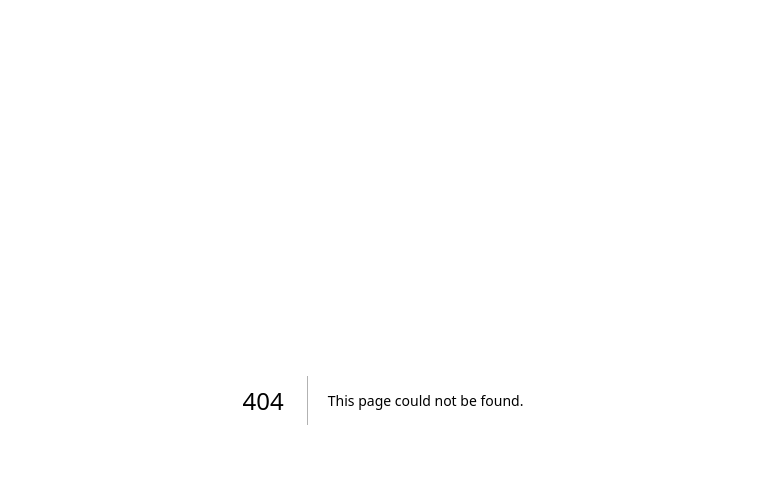
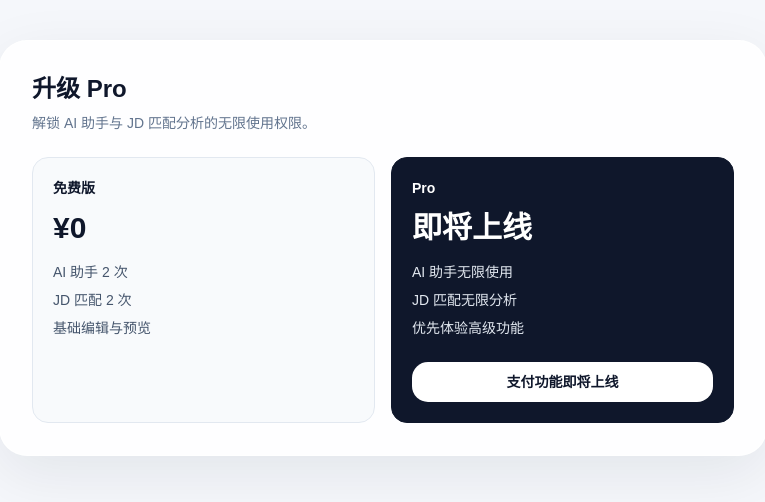
Before and after one commit to chen123-citizen/ai-resume-builder, a Next.js app: page /pricing in a window 1280 px wide. Before the commit this address had no page. Shown: the top 502 px of the page, without its empty margins (257-1022 px from the left). Built offline with nearby package versions, Linux system fonts and the light colour scheme.

Commit message:
feat: add usage display and upgrade modal with pricing page

```diff
--- a/app/components/AIAssistant.tsx
+++ b/app/components/AIAssistant.tsx
@@ -56,6 +56,7 @@ type Props = {
   jd: string;
   setResume: React.Dispatch<React.SetStateAction<Resume>>;
   className?: string;
+  onUpgradeRequired?: () => void;
 };
 
 type ChatMsg = { role: "user" | "assistant"; content: string };
@@ -68,7 +69,7 @@ const PROGRESS_STEPS = [
   "正在组织输出结构…",
 ] as const;
 
-export default function AIAssistant({ resume, jd, setResume, className }: Props) {
+export default function AIAssistant({ resume, jd, setResume, className, onUpgradeRequired, }: Props) {
   const pathname = usePathname();
   const resumeId = pathname.split("/").pop() || "unknown";
 
@@ -441,6 +442,10 @@ export default function AIAssistant({ resume, jd, setResume, className }: Props)
         const copy = [...prev];
         const last = copy[copy.length - 1];
         const isLimitError = msg.includes("免费次数已用完");
+
+        if (isLimitError) {
+          onUpgradeRequired?.();
+        }
 
         const errReply = isLimitError
           ? "免费次数已用完，请升级 Pro。"
--- a/app/editor/[id]/page.tsx
+++ b/app/editor/[id]/page.tsx
@@ -63,6 +63,9 @@ export default function EditorDetailPage() {
     "basics" | "education" | "experience" | "campus" | "awards" | "skills"
   >("basics");
 
+  const [showUpgradeModal, setShowUpgradeModal] = useState(false);
+  const [upgradeSource, setUpgradeSource] = useState<"ai_chat" | "jd_match" | null>(null);
+
 const hasLoadedRef = useRef(false);
 const printRef = useRef<HTMLDivElement | null>(null);
 
@@ -108,6 +111,13 @@ const handlePrint = () => {
 
       if (!res.ok || !json.success) {
         console.error("AI JD 分析失败:", json.error);
+
+        if (json?.error?.includes("免费次数已用完")) {
+          setUpgradeSource("jd_match");
+          setShowUpgradeModal(true);
+          return;
+        }
+
         alert(json.error || "AI 分析失败");
         return;
       }
@@ -719,6 +729,13 @@ const handlePrint = () => {
               href="/dashboard"
             >
               返回 Dashboard
+            </a>
+
+            <a
+              className="rounded-2xl bg-amber-500 px-4 py-2.5 text-sm font-semibold text-white shadow-sm hover:bg-amber-400"
+              href="/pricing"
+            >
+              升级 Pro
             </a>
           </div>
         </div>
@@ -1591,6 +1608,10 @@ const handlePrint = () => {
         jd={jdText}
         setResume={setResume}
         className="h-full"
+        onUpgradeRequired={() => {
+          setUpgradeSource("ai_chat");
+          setShowUpgradeModal(true);
+        }}
       />
       </aside>
 
@@ -1615,6 +1636,10 @@ const handlePrint = () => {
                 jd={jdText}
                 setResume={setResume}
                 className="h-full"
+                onUpgradeRequired={() => {
+                  setUpgradeSource("ai_chat");
+                  setShowUpgradeModal(true);
+                }}
               />
             </div>
           </div>
@@ -1659,6 +1684,55 @@ const handlePrint = () => {
           }
         }
       `}</style>
+
+      {showUpgradeModal && (
+        <div className="fixed inset-0 z-[100]">
+          <button
+            aria-label="关闭升级弹窗"
+            className="absolute inset-0 bg-black/35"
+            onClick={() => setShowUpgradeModal(false)}
+          />
+          <div className="absolute left-1/2 top-1/2 w-[92vw] max-w-md -translate-x-1/2 -translate-y-1/2 rounded-3xl border border-white/70 bg-white p-6 shadow-2xl">
+            <div className="text-lg font-semibold text-slate-900">
+              升级 Pro，解锁无限使用
+            </div>
+
+            <div className="mt-2 text-sm text-slate-600">
+              {upgradeSource === "ai_chat"
+                ? "你的 AI 助手免费次数已用完。升级 Pro 后可无限对话。"
+                : "你的 JD 匹配免费次数已用完。升级 Pro 后可无限分析。"}
+            </div>
+
+            <div className="mt-4 rounded-2xl bg-slate-50 p-4 text-sm text-slate-700">
+              <div>Pro 权益包括：</div>
+              <ul className="mt-2 list-disc pl-5 space-y-1">
+                <li>AI 助手无限使用</li>
+                <li>JD 匹配分析无限使用</li>
+                <li>后续高级功能优先开放</li>
+              </ul>
+            </div>
+
+            <div className="mt-5 flex gap-3">
+              <button
+                className="flex-1 rounded-2xl border border-slate-200 bg-white px-4 py-2.5 text-sm font-medium text-slate-700 hover:bg-slate-50"
+                onClick={() => setShowUpgradeModal(false)}
+              >
+                稍后再说
+              </button>
+
+              <button
+                className="flex-1 rounded-2xl bg-[linear-gradient(135deg,#0f172a_0%,#1e293b_55%,#334155_100%)] px-4 py-2.5 text-sm font-semibold text-white shadow-[0_10px_24px_rgba(15,23,42,0.16)] hover:-translate-y-0.5 transition-all"
+                onClick={() => {
+                  setShowUpgradeModal(false);
+                  router.push("/pricing");
+                }}
+              >
+                升级 Pro
+              </button>
+            </div>
+          </div>
+        </div>
+      )}
     </div>
   );
 }
--- /dev/null
+++ b/app/pricing/page.tsx
@@ -0,0 +1,40 @@
+export default function PricingPage() {
+    return (
+      <div className="min-h-screen bg-[#f5f7fb] px-4 py-10">
+        <div className="mx-auto max-w-3xl">
+          <div className="rounded-[28px] border border-white/70 bg-white/85 p-8 shadow-[0_18px_60px_rgba(15,23,42,0.08)] backdrop-blur-xl">
+            <div className="text-2xl font-semibold text-slate-900">升级 Pro</div>
+            <div className="mt-2 text-sm text-slate-500">
+              解锁 AI 助手与 JD 匹配分析的无限使用权限。
+            </div>
+
+            <div className="mt-6 grid gap-4 md:grid-cols-2">
+              <div className="rounded-2xl border border-slate-200 bg-slate-50 p-5">
+                <div className="text-sm font-semibold text-slate-900">免费版</div>
+                <div className="mt-3 text-3xl font-bold text-slate-900">¥0</div>
+                <ul className="mt-4 space-y-2 text-sm text-slate-600">
+                  <li>AI 助手 2 次</li>
+                  <li>JD 匹配 2 次</li>
+                  <li>基础编辑与预览</li>
+                </ul>
+              </div>
+
+              <div className="rounded-2xl border border-slate-900 bg-slate-900 p-5 text-white">
+                <div className="text-sm font-semibold">Pro</div>
+                <div className="mt-3 text-3xl font-bold">即将上线</div>
+                <ul className="mt-4 space-y-2 text-sm text-slate-200">
+                  <li>AI 助手无限使用</li>
+                  <li>JD 匹配无限分析</li>
+                  <li>优先体验高级功能</li>
+                </ul>
+
+                <button className="mt-6 w-full rounded-2xl bg-white px-4 py-2.5 text-sm font-semibold text-slate-900">
+                  支付功能即将上线
+                </button>
+              </div>
+            </div>
+          </div>
+        </div>
+      </div>
+    );
+  }
```
Lines whose indentation alone changed are shown as unchanged.
